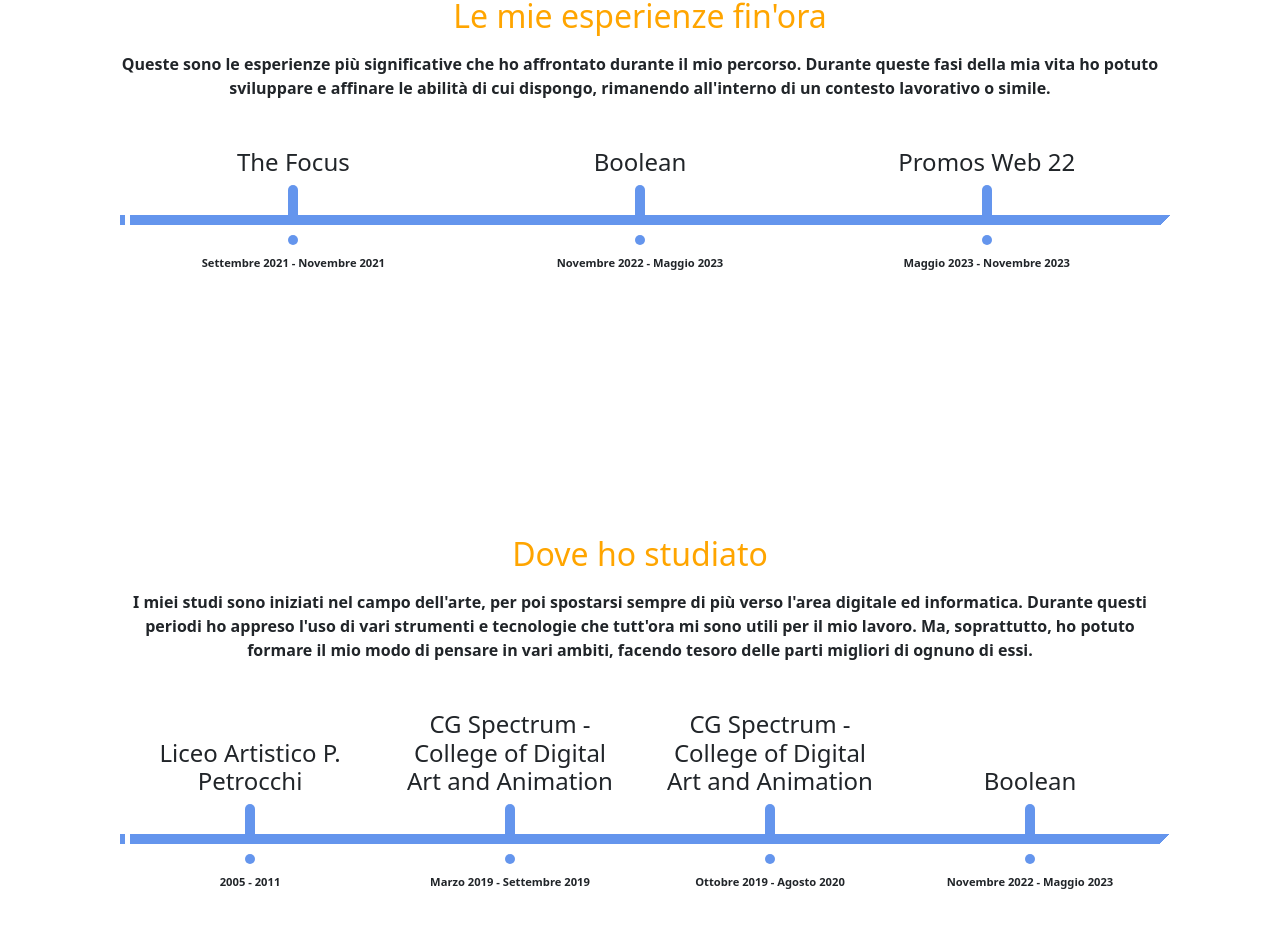
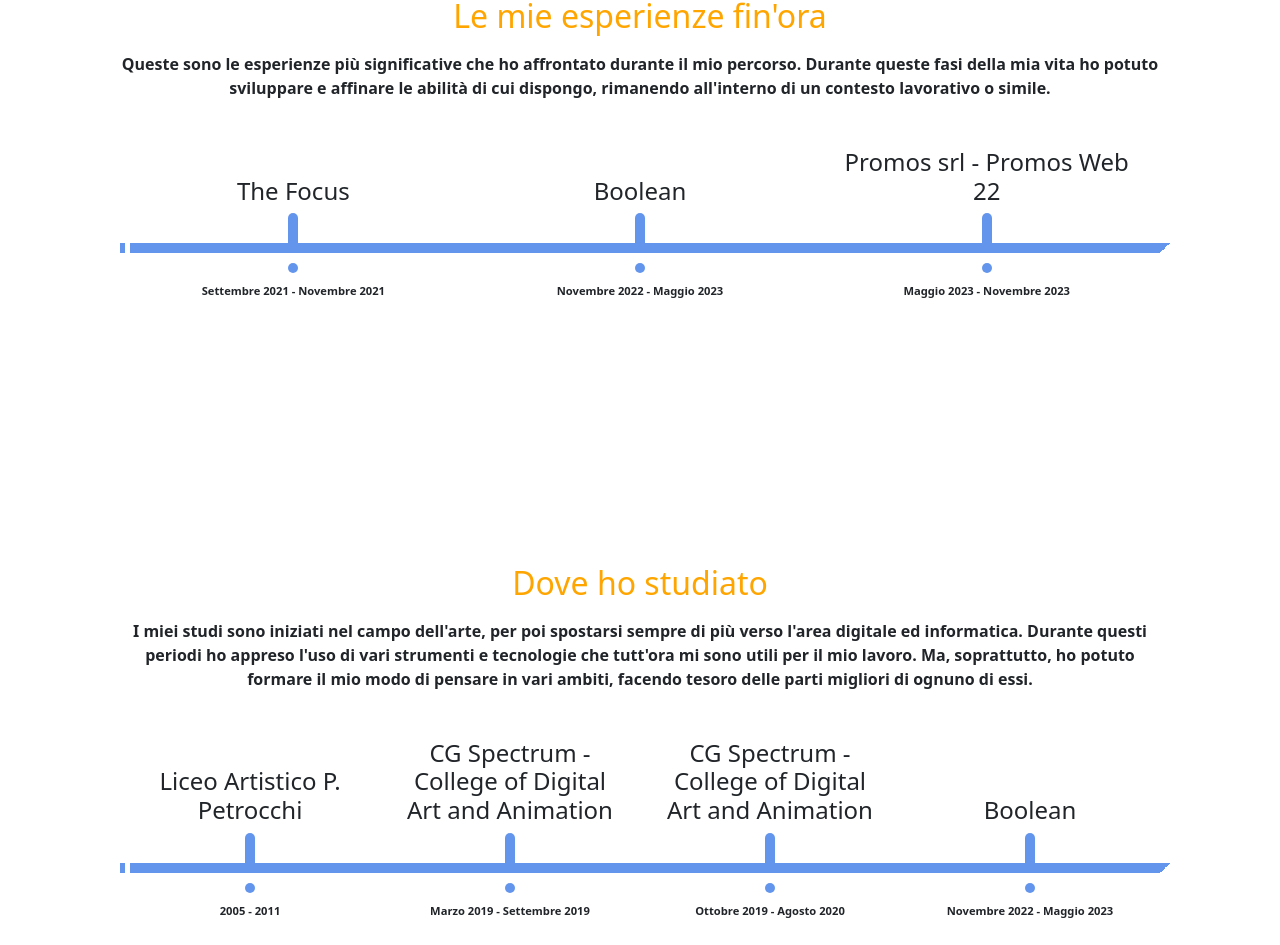
Before and after one commit to LorenzoNicco/LorenzoNicco.github.io, a Vue app: page /bio in a window 1280 px wide. Shown: the part 1527-2472 px from the top of the page. Built offline with nearby package versions, Linux system fonts and the light colour scheme.

Commit message:
Update esperienza promos

```diff
--- a/src/pages/AppBio.vue
+++ b/src/pages/AppBio.vue
@@ -36,8 +36,8 @@
                             descriptionEng: 'Practical theorical course of 6 months. I worked on multiple projects inspired by real web pages and web app (for example: WhatsApp web, Spotify and Dropbox). Developing these projects I faced several challenges and increased my skills and capabilities as developer.'
                         },
                         {
-                            id: 'Promos-web-22',
-                            company: 'Promos Web 22',
+                            id: 'Promos srl - Promos-web-22',
+                            company: 'Promos srl - Promos Web 22',
                             title: 'Sviluppatore software',
                             titleEng: 'Software developer',
                             location: 'Pieve a Nievole (PT)',
```
